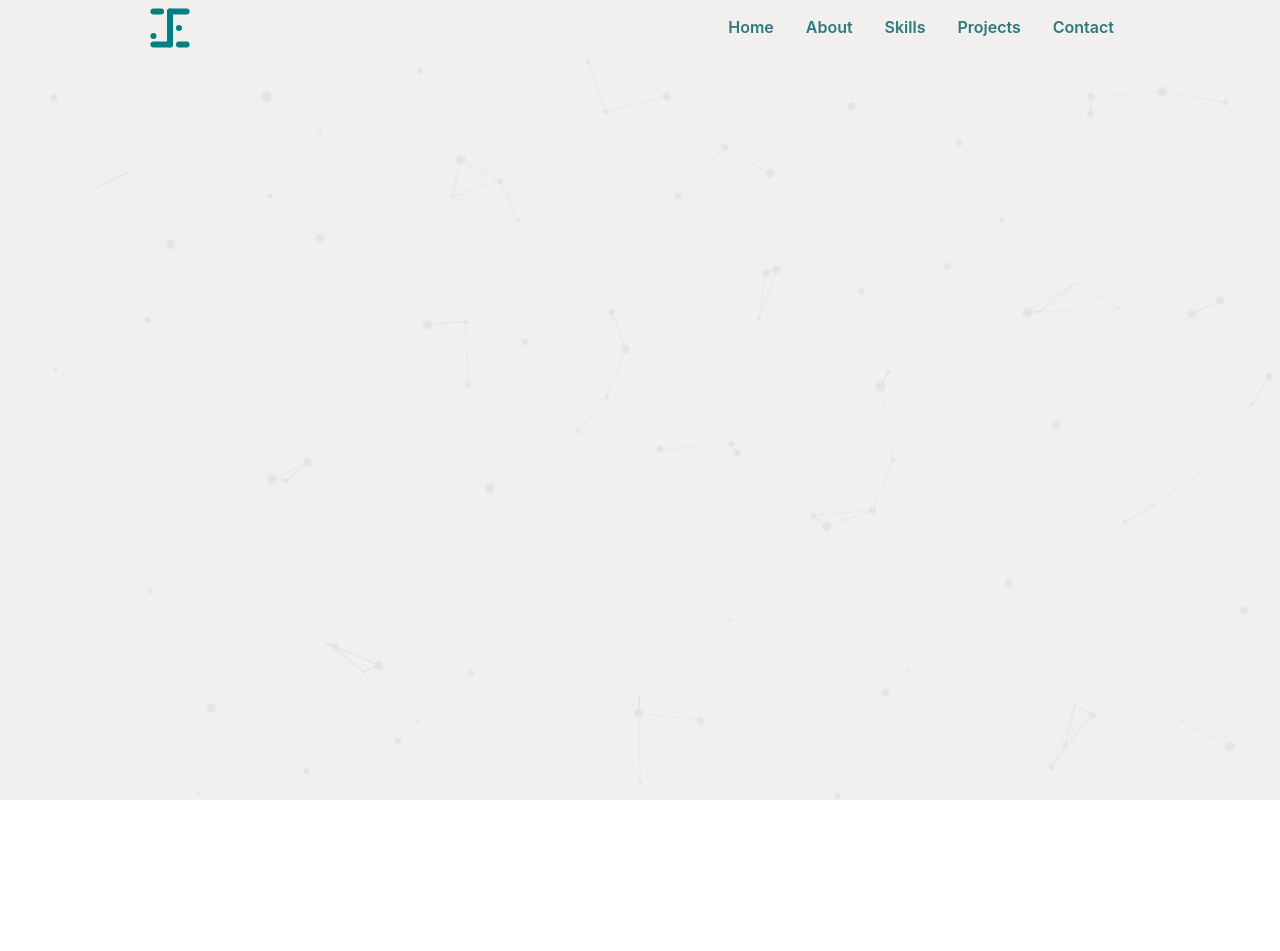
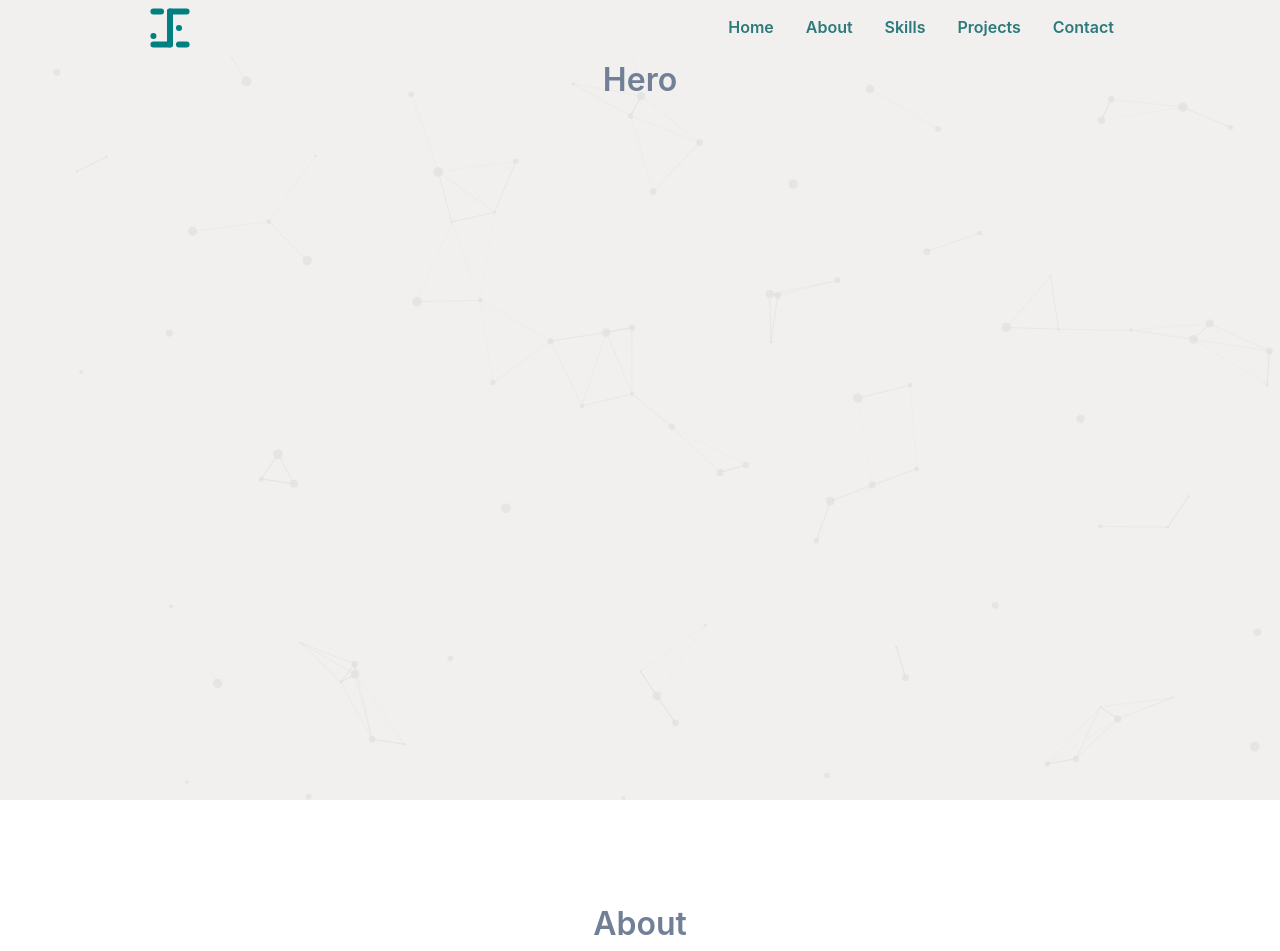
Before and after one commit to jeffigy/portfolio, a React (Vite) app: page / in a window 1280 px wide. Shown: the top 951 px of the page. Before the commit the page ends 800 px from the top, so only its background shows below. Built offline with nearby package versions, Linux system fonts and the light colour scheme.

Commit message:
added custom sections

```diff
--- a/src/components/Layout/Layout.tsx
+++ b/src/components/Layout/Layout.tsx
@@ -12,7 +12,12 @@ const Layout: React.FC<LayoutProps> = ({ children }) => {
     <>
       <ParticleEffect />
       <Navbar />
-      <Flex mt={"56px"} w={"full"}>
+      <Flex
+        mt={"56px"}
+        w={"full"}
+        direction={"column"}
+        px={{ base: "5px", md: "100px", lg: "150px" }}
+      >
         {children}
       </Flex>
     </>
--- /dev/null
+++ b/src/components/Sections/About/About.tsx
@@ -0,0 +1,13 @@
+import React from "react";
+import CustomSection from "../CustomSection";
+
+type AboutProps = {};
+
+const About: React.FC<AboutProps> = () => {
+  return (
+    <CustomSection sectionTitle="About" sectionName="about">
+      Have a good coding
+    </CustomSection>
+  );
+};
+export default About;
--- /dev/null
+++ b/src/components/Sections/Contact/Contact.tsx
@@ -0,0 +1,13 @@
+import React from "react";
+import CustomSection from "../CustomSection";
+
+type ContactProps = {};
+
+const Contact: React.FC<ContactProps> = () => {
+  return (
+    <CustomSection sectionTitle="Contact" sectionName="contact">
+      Have a good coding
+    </CustomSection>
+  );
+};
+export default Contact;
--- /dev/null
+++ b/src/components/Sections/CustomSection.tsx
@@ -0,0 +1,38 @@
+import { Flex, Text } from "@chakra-ui/react";
+import React from "react";
+
+type CustomSectionProps = {
+  children?: React.ReactNode;
+  sectionTitle?: string;
+  sectionName: string;
+};
+
+const CustomSection: React.FC<CustomSectionProps> = ({
+  children,
+  sectionName,
+  sectionTitle,
+}) => {
+  return (
+    <div id={sectionName}>
+      <Flex
+        direction={"column"}
+        align={"center"}
+        minH={"calc(100vh - 56px)"}
+        mb={{ base: "50px", md: "100px" }}
+      >
+        {sectionTitle && (
+          <Text
+            zIndex={1}
+            fontSize={{ base: "24px", md: "32px" }}
+            fontWeight={"semibold"}
+            color={"gray.500"}
+          >
+            {sectionTitle}
+          </Text>
+        )}
+        {children}
+      </Flex>
+    </div>
+  );
+};
+export default CustomSection;
--- /dev/null
+++ b/src/components/Sections/Hero/Hero.tsx
@@ -0,0 +1,13 @@
+import React from "react";
+import CustomSection from "../CustomSection";
+
+type HeroProps = {};
+
+const Hero: React.FC<HeroProps> = () => {
+  return (
+    <CustomSection sectionTitle="Hero" sectionName="hero">
+      Have a good coding
+    </CustomSection>
+  );
+};
+export default Hero;
--- /dev/null
+++ b/src/components/Sections/Projects/Projects.tsx
@@ -0,0 +1,13 @@
+import React from "react";
+import CustomSection from "../CustomSection";
+
+type ProjectsProps = {};
+
+const Projects: React.FC<ProjectsProps> = () => {
+  return (
+    <CustomSection sectionTitle="Projects" sectionName="projects">
+      Have a good coding
+    </CustomSection>
+  );
+};
+export default Projects;
--- /dev/null
+++ b/src/components/Sections/Skills/Skills.tsx
@@ -0,0 +1,13 @@
+import React from "react";
+import CustomSection from "../CustomSection";
+
+type SkillsProps = {};
+
+const Skills: React.FC<SkillsProps> = () => {
+  return (
+    <CustomSection sectionTitle="Skills" sectionName="skills">
+      Have a good coding
+    </CustomSection>
+  );
+};
+export default Skills;
--- a/src/pages/Landing/index.tsx
+++ b/src/pages/Landing/index.tsx
@@ -1,8 +1,21 @@
+import About from "components/Sections/About/About";
+import Contact from "components/Sections/Contact/Contact";
+import Hero from "components/Sections/Hero/Hero";
+import Projects from "components/Sections/Projects/Projects";
+import Skills from "components/Sections/Skills/Skills";
 import React from "react";
 
 type LandingPageProps = {};
 
 const LandingPage: React.FC<LandingPageProps> = () => {
-  return <> this is the landing page</>;
+  return (
+    <>
+      <Hero />
+      <About />
+      <Skills />
+      <Projects />
+      <Contact />
+    </>
+  );
 };
 export default LandingPage;
```
